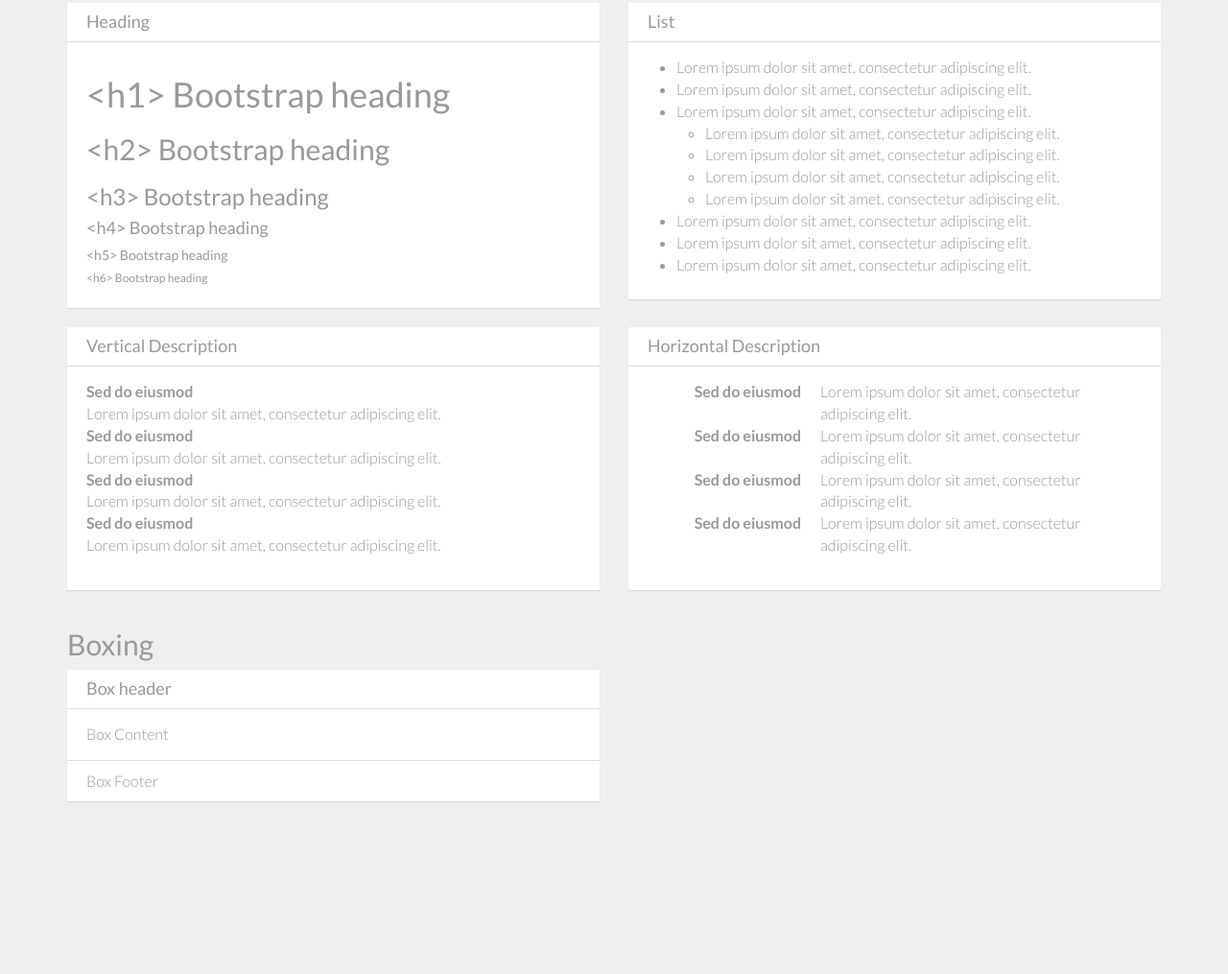
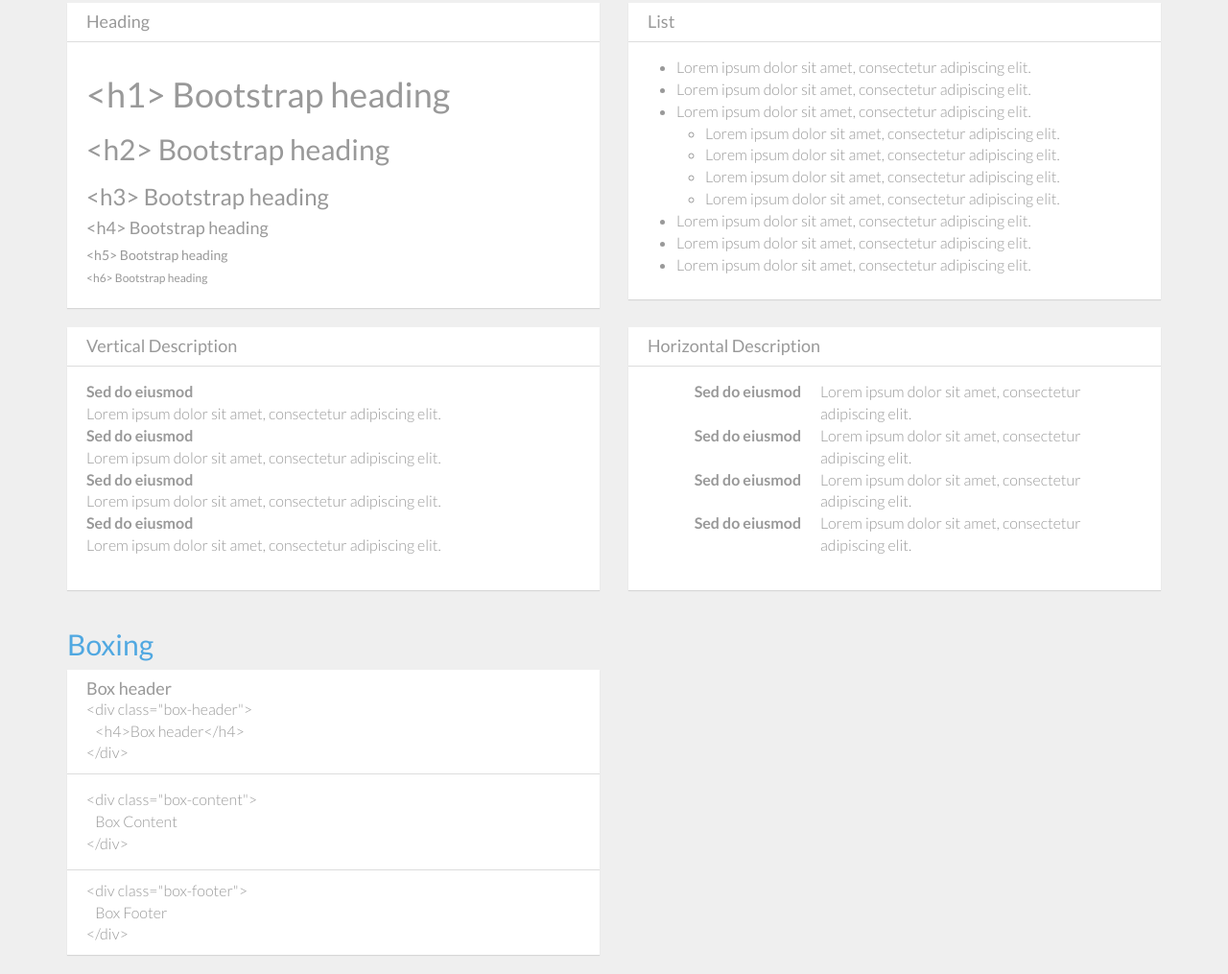
Before and after one commit to onlyyouwa/growthd-admin, a website: page pages/components.general.html in a window 1280 px wide. Shown: the part 1005-2020 px from the top of the page at 96% size. Before the commit the page ends 1860 px from the top, so only its background shows below. Drawn offline with nearby package versions, Linux system fonts and the light colour scheme.

Commit message:
add html code to boxing section

```diff
--- a/pages/components.general.html
+++ b/pages/components.general.html
@@ -169,7 +169,7 @@
 	<!-- Main Content -->
 	<div class="main-content container">
 
-		<h2>Colors</h2>
+		<h2 class="color-blue">Colors</h2>
 		<!-- row -->
 		<div class="row">
 			<div class="col-sm-12">
@@ -192,7 +192,7 @@
 		</div>
 		<!-- End row -->
 
-		<h2>Alerts & Progress bars</h2>
+		<h2 class="color-blue">Alerts & Progress bars</h2>
 		<!-- row -->
 		<div class="row">
 			<div class="col-sm-6">
@@ -240,7 +240,7 @@
 		</div>
 		<!-- End row -->
 
-		<h2>Typography</h2>
+		<h2 class="color-blue">Typography</h2>
 		<!-- row -->
 		<div class="row">
 			<div class="col-sm-6">
@@ -329,19 +329,26 @@
 		</div>
 		<!-- End row -->
 
-		<h2>Boxing</h2>
+		<h2 class="color-blue">Boxing</h2>
 		<!-- row -->
 		<div class="row">
 			<div class="col-sm-6">
 				<div class="box">
 					<div class="box-header">
 						<h4>Box header</h4>
+						&lt;div class="box-header"&gt;<br>
+							&nbsp;&nbsp;&nbsp;&lt;h4&gt;Box header&lt;/h4&gt;<br>
+						&lt;/div&gt;
 					</div>
 					<div class="box-content">
-						Box Content
+						&lt;div class="box-content"&gt;<br>
+							&nbsp;&nbsp;&nbsp;Box Content<br>
+						&lt;/div&gt;
 					</div>
 					<div class="box-footer">
-						Box Footer
+						&lt;div class="box-footer"&gt;<br>
+							&nbsp;&nbsp;&nbsp;Box Footer<br>
+						&lt;/div&gt;
 					</div>
 				</div>
 			</div>
```
